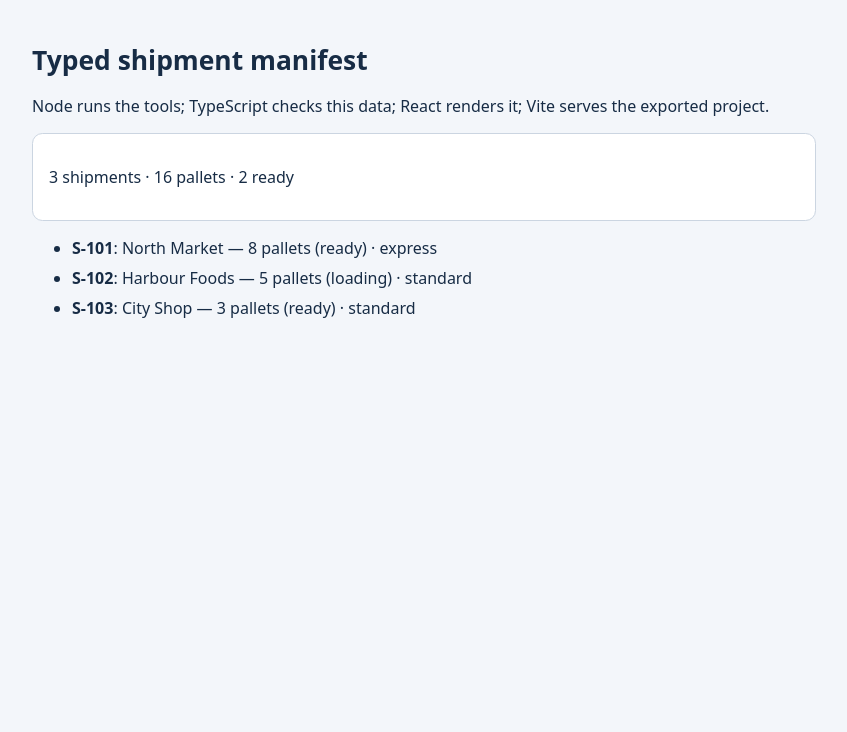
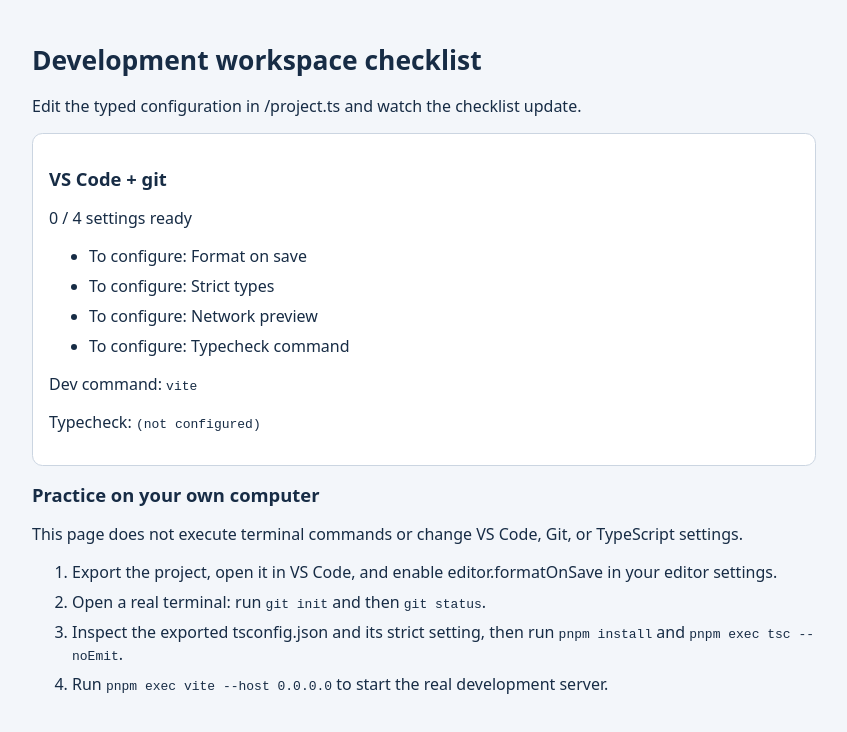
Before and after one commit to adam-zielonka/frontend-tutorial, a React (Vite) app: page / in a window 1280 px wide. Shown: the top 732 px of the page, without its empty margins (216-1063 px from the left). Built offline with nearby package versions, Linux system fonts and the light colour scheme.

Commit message:
Configure editor and type checks: start (lesson-02-01-editor-and-types-start-v5)

```diff
--- a/import-draft.mjs
+++ b/import-draft.mjs
@@ -1,7 +1,7 @@
 import {readFileSync,writeFileSync} from 'node:fs';
 const draft = JSON.parse(readFileSync(process.argv[2], 'utf8'));
-if (draft.lesson !== "01-02-derived-summary") throw Error('This download belongs to another lesson');
-const allowed = ["/App.tsx","/shipments.ts","/styles.css"];
+if (draft.lesson !== "02-01-editor-and-types") throw Error('This download belongs to another lesson');
+const allowed = ["/App.tsx","/project.ts","/styles.css"];
 for (const name of allowed) {
   if (typeof draft.files?.[name] !== 'string') throw Error('Missing file: ' + name);
 }
--- a/package.json
+++ b/package.json
@@ -1,5 +1,5 @@
 {
-  "name": "frontend-01-02-derived-summary",
+  "name": "frontend-02-01-editor-and-types",
   "version": "1.0.0",
   "private": true,
   "type": "module",
--- a/src/App.tsx
+++ b/src/App.tsx
@@ -1,18 +1,29 @@
-import { shipments } from './shipments';
+import { project } from './project';
 import './styles.css';
 
 export default function App() {
-  const totalPallets = shipments.reduce((total, shipment) => total + shipment.pallets, 0);
-  const readyCount = shipments.filter(shipment => shipment.status === 'ready').length;
+  const checks = [
+    { label: 'Format on save', ready: project.formatOnSave },
+    { label: 'Strict types', ready: project.strict },
+    { label: 'Network preview', ready: project.scripts.dev === 'vite --host 0.0.0.0' },
+    { label: 'Typecheck command', ready: project.scripts.typecheck === 'tsc --noEmit' },
+  ];
   return <main>
-    <h1>Typed shipment manifest</h1>
-    <p>Node runs the tools; TypeScript checks this data; React renders it; Vite serves the exported project.</p>
-    <section aria-label="Summary">
-      <p>{shipments.length} shipments · {totalPallets} pallets · {readyCount} ready</p>
+    <h1>Development workspace checklist</h1>
+    <p>Edit the typed configuration in /project.ts and watch the checklist update.</p>
+    <section><h2>{project.editor} + {project.versionControl}</h2>
+      <p>{checks.filter(check => check.ready).length} / {checks.length} settings ready</p>
+      <ul>{checks.map(check => <li key={check.label}>{check.ready ? 'Ready' : 'To configure'}: {check.label}</li>)}</ul>
+      <p>Dev command: <code>{project.scripts.dev}</code></p>
+      <p>Typecheck: <code>{project.scripts.typecheck || '(not configured)'}</code></p>
     </section>
-    <ul>{shipments.map(shipment => <li key={shipment.id}>
-      <strong>{shipment.id}</strong>: {shipment.customer} — {shipment.pallets} pallets ({shipment.status})
-      <span> · {shipment.priority}</span>
-    </li>)}</ul>
+    <h2>Practice on your own computer</h2>
+    <p>This page does not execute terminal commands or change VS Code, Git, or TypeScript settings.</p>
+    <ol>
+      <li>Export the project, open it in VS Code, and enable editor.formatOnSave in your editor settings.</li>
+      <li>Open a real terminal: run <code>git init</code> and then <code>git status</code>.</li>
+      <li>Inspect the exported tsconfig.json and its strict setting, then run <code>pnpm install</code> and <code>pnpm exec tsc --noEmit</code>.</li>
+      <li>Run <code>pnpm exec vite --host 0.0.0.0</code> to start the real development server.</li>
+    </ol>
   </main>;
 }
--- /dev/null
+++ b/src/project.ts
@@ -0,0 +1,19 @@
+export interface ProjectConfig {
+  editor: string;
+  versionControl: 'git';
+  formatOnSave: boolean;
+  strict: boolean;
+  scripts: { dev: string; typecheck: string };
+}
+
+// This is a typed practice model, not the sandbox's actual tool configuration.
+export const project: ProjectConfig = {
+  editor: 'VS Code',
+  versionControl: 'git',
+  formatOnSave: false, // TODO: enable formatting on save.
+  strict: false, // TODO: enable strict type checking.
+  scripts: {
+    dev: 'vite', // TODO: expose the dev server with --host 0.0.0.0.
+    typecheck: '', // TODO: add tsc --noEmit.
+  },
+};
--- a/src/shipments.ts
+++ /dev/null
@@ -1,13 +0,0 @@
-export interface Shipment {
-  id: string;
-  customer: string;
-  pallets: number;
-  status: 'ready' | 'loading';
-  priority: 'standard' | 'express';
-}
-
-export const shipments: Shipment[] = [
-  { id: 'S-101', customer: 'North Market', pallets: 8, status: 'ready', priority: 'express' },
-  { id: 'S-102', customer: 'Harbour Foods', pallets: 5, status: 'loading', priority: 'standard' },
-  { id: 'S-103', customer: 'City Shop', pallets: 3, status: 'ready', priority: 'standard' },
-];
```
Also changed, not shown: lesson.json (+5 -5 lines), 1 other file (tests, documents, lock files or other folders).
